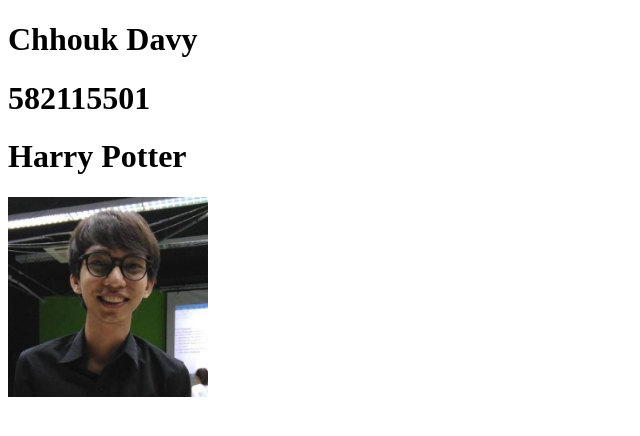
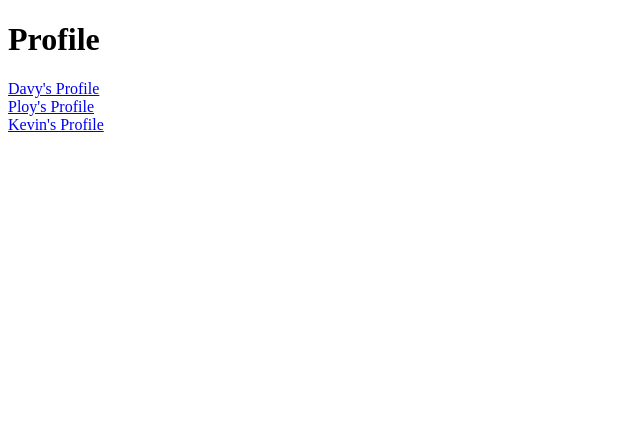
Before and after one commit to pipper176/sun, a plain HTML site: page index.html in a window 1280 px wide. Shown: the whole page, without its empty margins (0-640 px from the left). Drawn offline with Linux system fonts and the light colour scheme.

Commit message:
Index.html link to profiles

```diff
--- a/index.html
+++ b/index.html
@@ -1,11 +1,15 @@
- <!DOCTYPE html>
+<!DOCTYPE html>
 <html>
+<head>
+<meta charset="UTF-8">
+<title>Index</title>
+</head>
+
 <body>
+	<h1>Profile</h1>
+	<a href="davy.html">Davy's Profile</a><br>
+	<a href="ploy.html">Ploy's Profile</a><br>
+	<a href="kevin.html">Kevin's Profile</a>
+</body>
 
-<h1>Chhouk Davy</h1>
-<h1>582115501</h1>
-<h1>Harry Potter</h1>
-<img src="img/1.jpg" alt="Rodrix" style="width: 200px; heigth: 200px">
-
-</body>
 </html>
```
Also changed, not shown: davy.html (added, +11 -0 lines), kevin.html (renamed from index3.html), ploy.html (renamed from index2.html).
